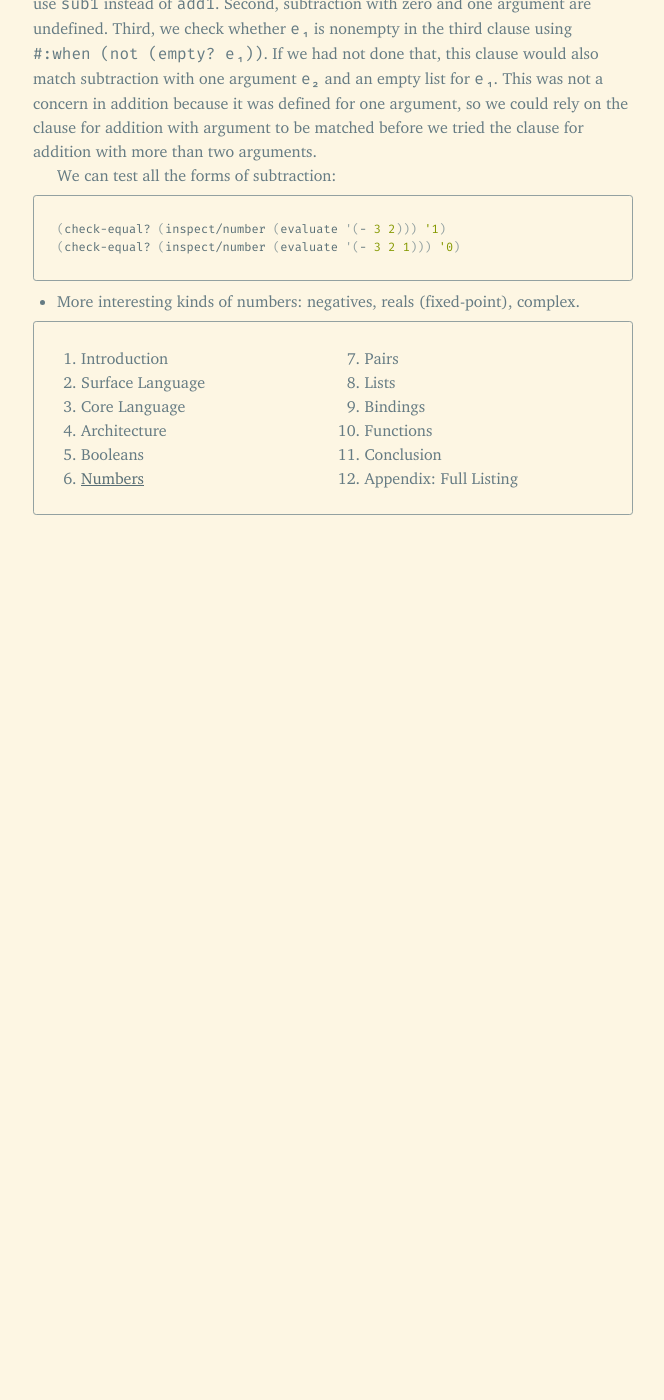
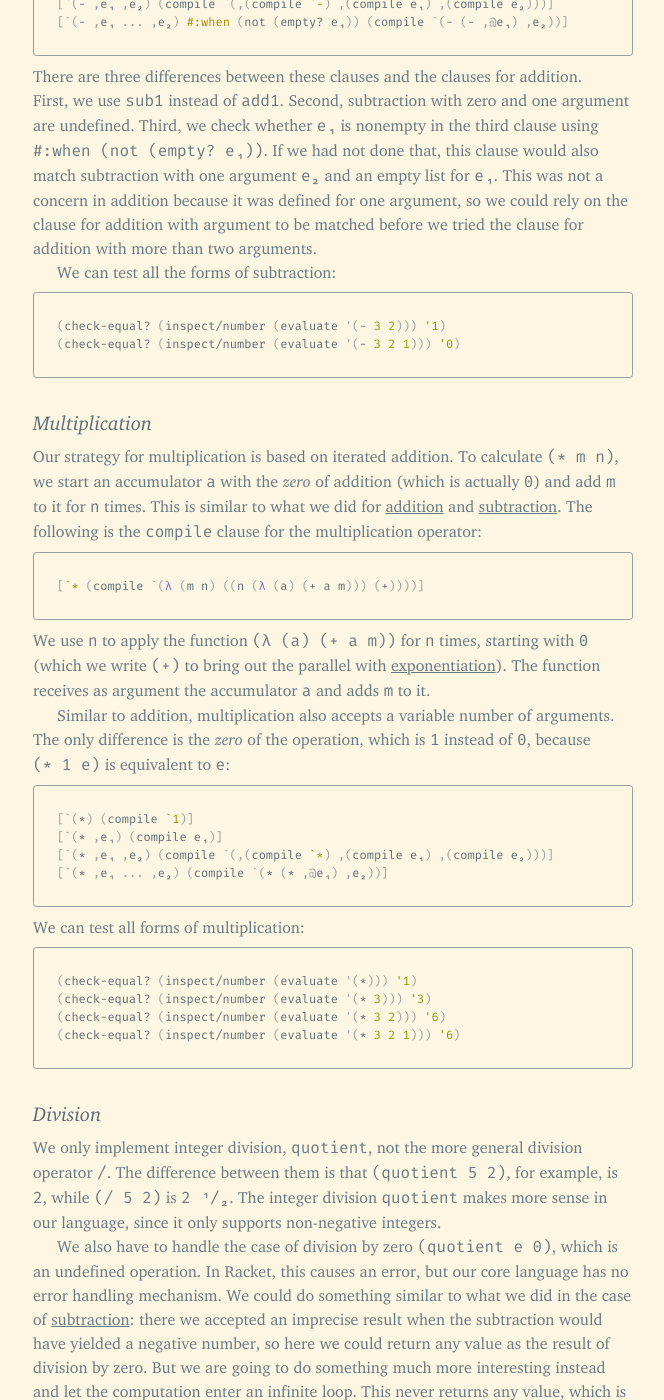
Before and after one commit to leafac/leafac.com, a Jekyll site: the page built from prose/compiling-to-the-lambda-calculus/numbers.md, in a window 1280 px wide and 1400 px high, scrolled down 4805 px. Shown: the whole window, without its empty margins (107-771 px from the left). Built offline with Jekyll 4.4.1, drawn with Linux system fonts in a browser that asks for light colours; before the commit the page ends 5344 px from its top, so only the background shows below that; some of the changed text lies outside the part shown.

Commit message:
Add the rest of the arithmetic operations

````diff
--- a/prose/compiling-to-the-lambda-calculus/numbers.md
+++ b/prose/compiling-to-the-lambda-calculus/numbers.md
@@ -154,7 +154,11 @@ Subtraction
 
 Subtraction is similar to [addition](#addition) in many ways. First, its interpretation is similar: while `(+ m n)` meant to apply [`add1`](#successor) to `m` for `n` times, `(- m n)` means to apply [`sub1`](#predecessor) to `m` for `n` times. Second, subtraction accepts a variable number of arguments.
 
-But subtraction is also different from addition in a few important ways. First, it is undefined for zero or one arguments—it is only defined for two or more arguments. Subtraction with zero arguments is undefined because our surface language is a subset of Racket, and subtraction with zero arguments is [undefined in Racket](https://docs.racket-lang.org/reference/generic-numbers.html#%28def._%28%28quote._~23~25kernel%29._-%29%29). Subtraction with a single argument is undefined because it would generate either zero or a negative number: zero is uninteresting and negative numbers are undefined in our core language. Second, subtraction is different from addition because it is not associative: `(- 3 2 1)` means `(- (- 3 2) 1)`(left associative), which results in `0`, not `(- 3 (- 2 1))` (right associative), which results in `2`. When defining addition, we already choose left associativity so that it would align with subtraction. We can define subtraction by adapting the clauses for addition:
+But subtraction is also different from addition in a few important ways. First, it is undefined for zero or one arguments—it is only defined for two or more arguments. Subtraction with zero arguments is undefined because our surface language is a subset of Racket, and subtraction with zero arguments is [undefined in Racket](https://docs.racket-lang.org/reference/generic-numbers.html#%28def._%28%28quote._~23~25kernel%29._-%29%29). Subtraction with a single argument is undefined because it would generate either zero or a negative number: zero is uninteresting and negative numbers are undefined in our core language. Second, subtraction is different from addition because it is not associative: `(- 3 2 1)` means `(- (- 3 2) 1)`(left associative), which results in `0`, not `(- 3 (- 2 1))` (right associative), which results in `2`. When defining addition, we already choose left associativity so that it would align with subtraction.
+
+There is also a problem when subtraction would result in a negative number. Our encoding for numbers only supports non-negative numbers, so we allow this case to be imprecise and return `0`. We expect programs to never perform subtractions that would trigger this imprecision as a compromise for simplicity.
+
+ We can define subtraction by adapting the clauses for addition:
 
 ```racket
 [`- (compile `(λ (m n) ((n sub1) m)))]
@@ -162,7 +166,7 @@ But subtraction is also different from addition in a few important ways. First,
 [`(- ,e₁ ... ,e₂) #:when (not (empty? e₁)) (compile `(- (- ,@e₁) ,e₂))]
 ```
 
-There are differences between these clauses and the clauses for addition. First, we use `sub1` instead of `add1`. Second, subtraction with zero and one argument are undefined. Third, we check whether `e₁` is nonempty in the third clause using `#:when (not (empty? e₁))`. If we had not done that, this clause would also match subtraction with one argument `e₂` and an empty list for `e₁`. This was not a concern in addition because it was defined for one argument, so we could rely on the clause for addition with argument to be matched before we tried the clause for addition with more than two arguments.
+There are three differences between these clauses and the clauses for addition. First, we use `sub1` instead of `add1`. Second, subtraction with zero and one argument are undefined. Third, we check whether `e₁` is nonempty in the third clause using `#:when (not (empty? e₁))`. If we had not done that, this clause would also match subtraction with one argument `e₂` and an empty list for `e₁`. This was not a concern in addition because it was defined for one argument, so we could rely on the clause for addition with argument to be matched before we tried the clause for addition with more than two arguments.
 
 We can test all the forms of subtraction:
 
@@ -171,4 +175,73 @@ We can test all the forms of subtraction:
 (check-equal? (inspect/number (evaluate '(- 3 2 1))) '0)
 ```
 
+Multiplication
+==============
+
+Our strategy for multiplication is based on iterated addition. To calculate `(* m n)`, we start an accumulator `a` with the *zero* of addition (which is actually `0`) and add `m` to it for `n` times. This is similar to what we did for [addition](#addition) and [subtraction](#subtraction). The following is the `compile` clause for the multiplication operator:
+
+```racket
+[`* (compile `(λ (m n) ((n (λ (a) (+ a m))) (+))))]
+```
+
+We use `n` to apply the function `(λ (a) (+ a m))` for `n` times, starting with `0` (which we write `(+)` to bring out the parallel with [exponentiation](#exponentiation)). The function receives as argument the accumulator `a` and adds `m` to it.
+
+Similar to addition, multiplication also accepts a variable number of arguments. The only difference is the *zero* of the operation, which is `1` instead of `0`, because `(* 1 e)` is equivalent to `e`:
+
+```racket
+[`(*) (compile `1)]
+[`(* ,e₁) (compile e₁)]
+[`(* ,e₁ ,e₂) (compile `(,(compile `*) ,(compile e₁) ,(compile e₂)))]
+[`(* ,e₁ ... ,e₂) (compile `(* (* ,@e₁) ,e₂))]
+```
+
+We can test all forms of multiplication:
+
+```racket
+(check-equal? (inspect/number (evaluate '(*))) '1)
+(check-equal? (inspect/number (evaluate '(* 3))) '3)
+(check-equal? (inspect/number (evaluate '(* 3 2))) '6)
+(check-equal? (inspect/number (evaluate '(* 3 2 1))) '6)
+```
+
+Division
+========
+
+We only implement integer division, `quotient`, not the more general division operator `/`. The difference between them is that `(quotient 5 2)`, for example, is `2`, while `(/ 5 2)` is `2 ¹/₂`. The integer division `quotient` makes more sense in our language, since it only supports non-negative integers.
+
+We also have to handle the case of division by zero `(quotient e 0)`, which is an undefined operation. In Racket, this causes an error, but our core language has no error handling mechanism. We could do something similar to what we did in the case of [subtraction](#subtraction): there we accepted an imprecise result when the subtraction would have yielded a negative number, so here we could return any value as the result of division by zero. But we are going to do something much more interesting instead and let the computation enter an infinite loop. This never returns any value, which is an appropriate answer to division by zero.
+
+Our strategy for implementing `(quotient m n)` is the inverse of our strategy for [multiplication](#multiplication). For multiplication, we added `m` iteratively for `n` times, and for division we count how many times we can subtract `n` from `m`: `(- m n)`. Our base case occurs when `m` is less than `n`, because `(- m n)` would result in a negative number, which we do not support, so the result is `0`. If that is not the case, then we call `quotient` recursively with `(- m n)` and `n`, and `add1` to the result. We define `quotient` using [`letrec`](bindings#recursive-bindings), since it is a recursive function:
+
+```racket
+[`quotient
+ (compile `(letrec ([quot (λ (m n) (if (< m n) 0 (add1 (quot (- m n) n))))]) quot))]
+```
+
+We use `letrec` to define the auxiliary function `quot`, which we then return from the `letrec` form to be the definition of `quotient`. We have to use a name different from `quotient` for the auxiliary function or our `compile` function would try to expand it again.
+
+We can test integer division:
+
+```racket
+(check-equal? (inspect/number (evaluate '(quotient 5 2))) '2)
+(check-equal? (inspect/number (evaluate '(quotient 5 5))) '1)
+```
+
+Exponentiation
+==============
+
+The strategy for exponentiation (`expt`) is the same as the strategy for [multiplication](#multiplication), except that we perform iterated *multiplication* instead of iterated *addition*:
+
+```racket
+[`expt (compile `(λ (m n) ((n (λ (a) (* a m))) (*))))]
+```
+
+We start the accumulator `a` with the *zero* of multiplication (`1`, written as `(*)`), and then we multiply `m` to it for `n` times.
+
+We can test `expt`:
+
+```racket
+(check-equal? (inspect/number (evaluate '(expt 5 2))) '25)
+```
+
 - More interesting kinds of numbers: negatives, reals (fixed-point), complex.
````
Also changed, not shown: prose/compiling-to-the-lambda-calculus/bindings.md (+3 -0 lines), 1 other file.
